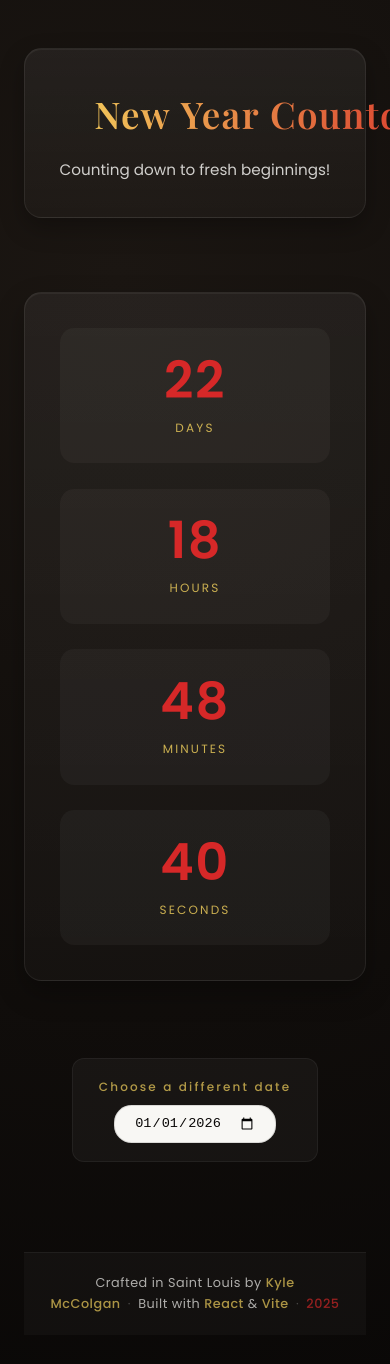
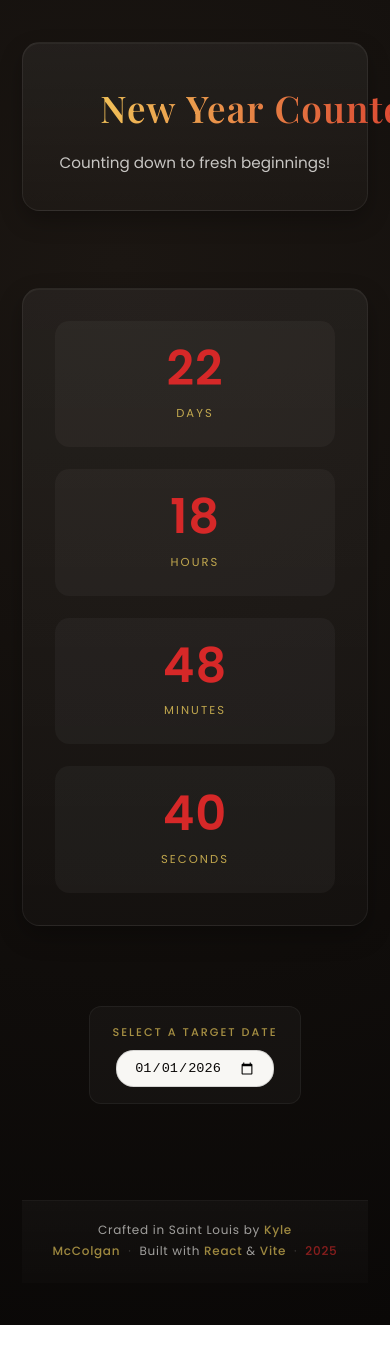
Before and after one commit to mcckyle/the-countdown, a React (Vite) app: page / in a window 390 px wide. Shown: the top 1364 px of the page. After the commit the page ends 1325 px from the top, so only its background shows below. Built offline with nearby package versions, Linux system fonts and the light colour scheme.

Commit message:
DatePicker.jsx: Change the date picker label verb choice.

```diff
--- a/index.html
+++ b/index.html
@@ -2,19 +2,19 @@
 <html lang="en">
   <head>
     <meta charset="UTF-8" />
-    <meta name="viewport" content="width=device-width, initial-scale=1.0" />
+    <meta name="viewport" content="width=device-width, initial-scale=1.0, viewport-fit=cover" />
 
     <title>New Year Countdown</title>
     <meta
       name="description"
-      content="A simple, modern New Year countdown designed to bring focus and seasonal clarity."
+      content="A simple, modern countdown to the New Year - focused, calm, and designed for reflection."
     />
 
     <!-- Open Graph Meta. -->
     <meta property="og:title" content="New Year Countdown" />
     <meta
       property="og:description"
-      content="A simple, modern countdown to New Year, built with React."
+      content="A simple, modern New Year countdown built with React."
     />
     <meta property="og:type" content="website" />
     <meta property="og:locale" content="en_US" />
@@ -35,7 +35,7 @@
 
   <body>
     <noscript>
-      This experience requires JavaScript to display the countdown!
+      This countdown experience requires JavaScript to run!
     </noscript>
 
     <div id="root"></div>
--- a/src/App.css
+++ b/src/App.css
@@ -8,8 +8,8 @@
     flex-direction: column;
     align-items: center;
 
-    gap: 2.6rem;
-    padding: 3rem clamp(1.5rem, 4vw, 4.5rem);
+    gap: 2.8rem;
+    padding: 3.2rem clamp(1.5rem, 4vw, 4.5rem);
     color: var(--color-text);
 }
 
@@ -30,5 +30,6 @@
 
 @media (max-width: 900px)
 {
+    .app { padding: 2.6rem 1.4rem; }
     .main-content { gap: 2.4rem; }
 }
--- a/src/App.jsx
+++ b/src/App.jsx
@@ -1,6 +1,6 @@
 //Filename: App.jsx
 //Author: Kyle McColgan
-//Date: 26 December 2025
+//Date: 29 December 2025
 //Description: This file contains the entry component for the React Countdown project.
 
 import { useState } from "react";
@@ -13,7 +13,7 @@ import "./App.css";
 
 function App()
 {
-  //Default: New Year Day (January 1st, 2026).
+  //Default: New Year's Day (January 1st, 2026).
   const [targetDate, setTargetDate] = useState("2026-01-01T00:00:00");
   const today = new Date().toISOString().split("T")[0];
 
--- a/src/components/Countdown/Countdown.css
+++ b/src/components/Countdown/Countdown.css
@@ -7,28 +7,28 @@
     max-width: 860px;
 
     display: grid;
-    grid-template-columns: repeat(auto-fit, minmax(150px, 1fr));
-    gap: clamp(1.6rem, 3vw, 2.4rem);
+    grid-template-columns: repeat(auto-fit, minmax(140px, 1fr));
+    gap: clamp(1.4rem, 3vw, 2.2rem);
 
-    padding: clamp(2.2rem, 4vw, 2.8rem);
-    margin: 2.6rem auto;
+    padding: clamp(2rem, 4vw, 2.6rem);
+    margin: 2.4rem auto;
 
-    background: linear-gradient(180deg, rgba(255, 255, 255, 0.055), rgba(255, 255, 255, 0.025));
-    border: 1px solid rgba(255, 255, 255, 0.07);
+    background: linear-gradient(180deg, rgba(255, 255, 255, 0.05), rgba(255, 255, 255, 0.02));
+    border: 1px solid rgba(255, 255, 255, 0.06);
     border-radius: var(--radius);
     backdrop-filter: blur(14px);
 
-    box-shadow: 0 12px 28px rgba(0, 0, 0, 0.3),
-                inset 0 1px 0 rgba(255, 255, 255, 0.05);
+    box-shadow: 0 10px 24px rgba(0, 0, 0, 0.28),
+                inset 0 1px 0 rgba(255, 255, 255, 0.04);
 
-    animation: fadeIn 0.7s ease both;
+    animation: fadeIn 0.6s ease both;
 }
 
 /* Individual Time Unit Styles. */
 .time-box
 {
     text-align: center;
-    padding: clamp(1.6rem, 3vw, 2rem) 1.4rem;
+    padding: clamp(1.5rem, 3vw, 1.9rem) 1.3rem;
 
     background: rgba(255, 255, 255, 0.035);
     border-radius: calc(var(--radius) - 0.2rem);
@@ -39,7 +39,7 @@
 
 .time-box:hover
 {
-    transform: translateY(-1px);
+    transform: translateY(-2px);
     background: rgba(255, 255, 255, 0.055);
 }
 
@@ -48,47 +48,49 @@
 {
     display: block;
 
-    font-size: clamp(3.2rem, 6vw, 5.2rem);
+    font-size: clamp(3rem, 6vw, 5rem);
     font-weight: 600;
-    line-height: 1.05;
+    line-height: 1;
 
     color: var(--color-accent);
-    letter-spacing: 0.03em;
+    letter-spacing: 0.02em;
 }
 
 /* Time Label Styles. */
 .time-label
 {
     display: block;
-    margin-top: 0.65rem;
+    margin-top: 0.7rem;
 
-    font-size: 0.75rem;
+    font-size: 0.72rem;
     letter-spacing: 0.18em;
     text-transform: uppercase;
 
     color: var(--color-highlight);
-    opacity: 0.8;
+    opacity: 0.75;
 }
 
-/* Past Date Message Styling. */
-.countdown.past
+/* Past State Styles. */
+.countdown-past
 {
     display: flex;
+    flex-direction: column;
     align-items: center;
     justify-content: center;
 
     min-height: 220px;
+    text-align: center;
 }
 
+/* Past Message Styles. */
 .past-message
 {
     font-family: var(--heading-font);
-    font-size: clamp(1.4rem, 2.4vw, 1.9rem);
+    font-size: clamp(1.5rem, 2.5vw, 2rem);
     font-weight: 600;
 
     color: var(--color-accent);
-    text-align: center;
-    opacity: 0.9;
+    margin-bottom: 0.4rem;
 }
 
 @media (max-width: 900px)
--- a/src/components/Countdown/Countdown.jsx
+++ b/src/components/Countdown/Countdown.jsx
@@ -1,6 +1,6 @@
 //Filename: Countdown.jsx
 //Author: Kyle McColgan
-//Date: 26 December 2025
+//Date: 29 December 2025
 //Description: This file contains the parent component for the Countdown React project.
 
 import { useEffect, useState } from "react";
@@ -36,8 +36,9 @@ function Countdown({ targetDate })
             aria-live="polite"
           >
             <p className="past-message">
-              🎆 A new chapter begins.
+              🎆 The moment has arrived.
             </p>
+            <span className="past-subtle">A new year, a clean slate.</span>
           </section>
         );
     }
--- a/src/components/DatePicker/DatePicker.css
+++ b/src/components/DatePicker/DatePicker.css
@@ -6,14 +6,14 @@
     display: flex;
     flex-direction: column;
     align-items: center;
-    gap: 0.5rem;
+    gap: 0.55rem;
 
-    padding: 1.1rem 1.6rem;
-    margin-top: 0.4rem;
+    padding: 1rem 1.4rem;
+    margin-top: 0.6rem;
 
-    background: rgba(255, 255, 255, 0.04);
+    background: rgba(255, 255, 255, 0.03);
+    border: 1px solid rgba(255, 255, 255, 0.05);
     border-radius: calc(var(--radius) - 0.35rem);
-    border: 1px solid rgba(255, 255, 255, 0.055);
     backdrop-filter: blur(8px);
 
     animation: fadeIn 0.6s ease both;
@@ -22,30 +22,32 @@
 /* Label Styles. */
 .date-label
 {
-    font-size: 0.75rem;
+    font-size: 0.7rem;
     font-weight: 500;
     letter-spacing: 0.18em;
+    text-transform: uppercase;
 
     color: var(--color-highlight);
-    opacity: 0.7;
+    opacity: 0.65;
 }
 
 /* Custom Date Input Styles. */
 .date-input
 {
-    padding: 0.6rem 1.2rem;
+    padding: 0.55rem 1.1rem;
     font-size: 0.85rem;
     font-weight: 500;
 
     border-radius: var(--radius);
-    border: 1px solid rgba(0, 0, 0, 0.12);
+    border: 1px solid rgba(0, 0, 0, 0.14);
 
     background: var(--color-text);
     color: var(--color-bg);
     cursor: pointer;
 
     transition: border-color var(--transition),
-                box-shadow var(--transition);
+                box-shadow var(--transition),
+                transform var(--transition);
 }
 .date-input:hover { border-color: rgba(0, 0, 0, 0.25); }
 
@@ -53,5 +55,6 @@
 {
     outline: none;
     border-color: var(--color-secondary);
-    box-shadow: 0 0 0 2px rgba(42, 157, 143, 0.25);
+    box-shadow: 0 0 0 2px rgba(42, 157, 143, 0.22);
+    transform: translateY(-1px);
 }
--- a/src/components/DatePicker/DatePicker.jsx
+++ b/src/components/DatePicker/DatePicker.jsx
@@ -1,6 +1,6 @@
 //Filename: DatePicker.jsx
 //Author: Kyle McColgan
-//Date: 26 December 2025
+//Date: 29 December 2025
 //Description: This file contains the entry component for the React Countdown project.
 
 import "./DatePicker.css";
@@ -13,7 +13,7 @@ export default function DatePicker ({ value, minDate, onChange }) {
             htmlFor="countdown-date"
             className="date-label"
           >
-            Choose a different date
+            Select a target date
           </label>
 
           <input
--- a/src/components/Footer/Footer.css
+++ b/src/components/Footer/Footer.css
@@ -3,11 +3,12 @@
 /* Footer Container Styles. */
 .footer
 {
-    margin-top: 3rem;
-    padding: 1.3rem 1rem;
+    width: 100%;
+    margin-top: 3.2rem;
+    padding: 1.2rem 1rem 1.4rem;
     text-align: center;
 
-    background: rgba(255, 255, 255, 0.03);
+    background: linear-gradient(180deg, rgba(255, 255, 255, 0.03), rgba(255, 255, 255, 0.015));
     border-top: 1px solid rgba(255, 255, 255, 0.05);
     backdrop-filter: blur(8px);
 }
@@ -15,14 +16,12 @@
 /* Footer Text Styles. */
 .footer-text
 {
-    margin: 0;
-
-    font-size: clamp(0.8rem, 0.85vw + 0.3rem, 0.95rem);
+    font-size: clamp(0.75rem, 0.8vw + 0.3rem, 0.9rem);
     font-weight: 400;
-    line-height: 1.6;
-    letter-spacing: 0.04em;
+    line-height: 1.7;
+    letter-spacing: 0.06em;
     color: var(--color-text);
-    opacity: 0.68;
+    opacity: 0.62;
 }
 
 /* Footer Highlighted Words Styles. */
@@ -41,6 +40,6 @@
 
 .footer-text .separator
 {
-    margin: 0 0.45rem;
-    opacity: 0.35;
+    margin: 0 0.5rem;
+    opacity: 0.3;
 }
--- a/src/components/Header/Header.css
+++ b/src/components/Header/Header.css
@@ -9,12 +9,12 @@
     text-align: center;
     padding: clamp(2.2rem, 4vw, 3rem) clamp(1.8rem, 4vw, 2.4rem);
 
-    background: linear-gradient(180deg, rgba(255, 255, 255, 0.06), rgba(255, 255, 255, 0.025));
-    border: 1px solid rgba(255, 255, 255, 0.07);
+    background: linear-gradient(180deg, rgba(255, 255, 255, 0.055), rgba(255, 255, 255, 0.02));
+    border: 1px solid rgba(255, 255, 255, 0.065);
     border-radius: var(--radius);
     backdrop-filter: blur(14px);
-    box-shadow: 0 10px 24px rgba(0, 0, 0, 0.28),
-                inset 0 1px 0 rgba(255, 255, 255, 0.05);
+    box-shadow: 0 10px 22px rgba(0, 0, 0, 0.26),
+                inset 0 1px 0 rgba(255, 255, 255, 0.045);
 
     animation: fadeIn 0.7s ease both;
 }
@@ -25,13 +25,13 @@
     display: inline-flex;
     align-items: center;
     justify-content: center;
+    gap: 0.5rem;
 
     font-family: var(--heading-font);
     font-size: clamp(2.3rem, 5vw, 3.1rem);
     font-weight: 600;
-
-    margin-bottom: 0.75rem;
-    letter-spacing: 0.035em;
+    letter-spacing: 0.03em;
+    margin-bottom: 0.7rem;
 
     background: linear-gradient(90deg, var(--color-highlight), var(--color-accent));
     -webkit-background-clip: text;
@@ -41,12 +41,12 @@
 /* Header Subtitle Styles. */
 .header-subtitle
 {
-    max-width: 540px;
+    max-width: 520px;
     margin: 0 auto;
 
-    font-size: clamp(0.95rem, 1.4vw, 1.08rem);
+    font-size: clamp(0.95rem, 1.4vw, 1.05rem);
     line-height: 1.65;
-    opacity: 0.82;
+    opacity: 0.78;
 }
 
 /* Accent Emoji Styles. */
@@ -54,6 +54,6 @@
 {
     font-size: 0.85em;
     transform: translateY(-0.05em);
-    opacity: 0.75;
-    filter: saturate(0.9);
+    opacity: 0.7;
+    filter: saturate(0.85);
 }
--- a/src/index.css
+++ b/src/index.css
@@ -41,13 +41,14 @@ body
     );
 
     -webkit-font-smoothing: antialiased;
+    text-rendering: optimizeLegibility;
 }
 
 h1, h2, h3
 {
     font-family: var(--heading-font);
     font-weight: 600;
-    letter-spacing: 0.02em;
+    letter-spacing: 0.03em;
 }
 
 p { font-size: 1.05rem; opacity: 0.88; }
```
